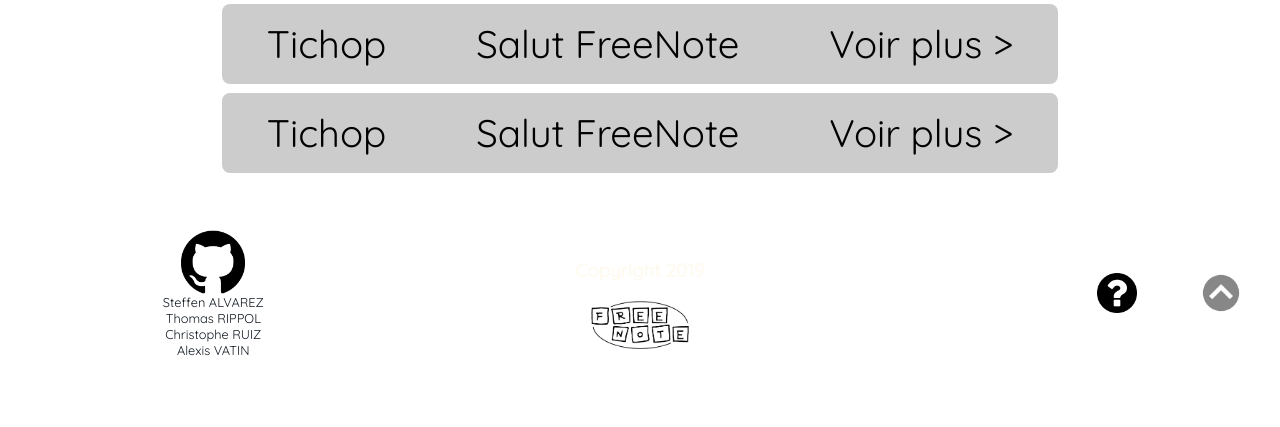
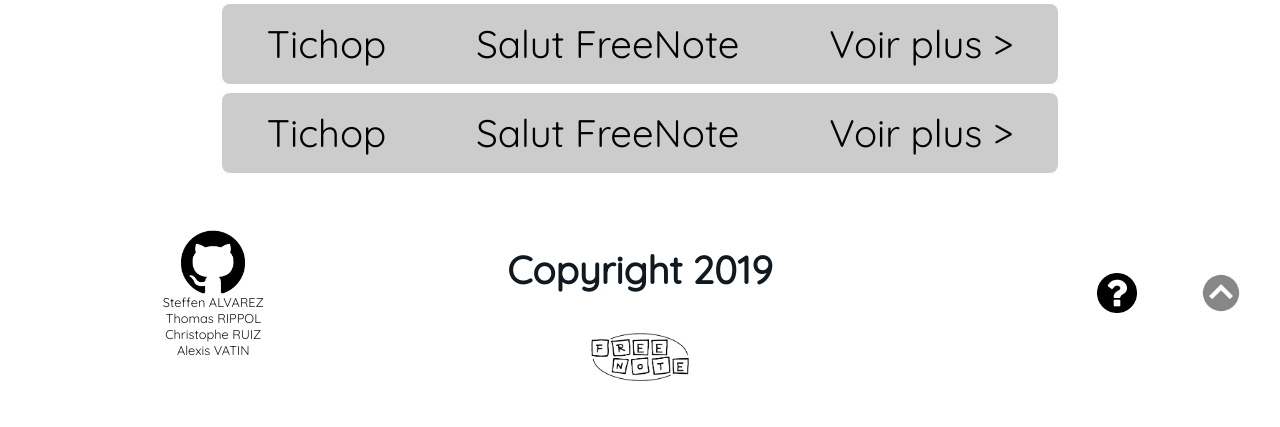
Before and after one commit to AlexisVatin/travailcss, a PHP site: page / in a window 1280 px wide. Shown: the part 373-800 px from the top of the page. Run offline with PHP 8.4, Linux system fonts and the light colour scheme.

Commit message:
responsive

```diff
--- a/style.css
+++ b/style.css
@@ -111,6 +111,11 @@ form>imput{
 
 }
 
+.divfooter>h3{
+    font-size: 3vw;
+    color: #101820;
+}
+
 .divfooter{
     display: flex;
     flex-direction: column;
```
